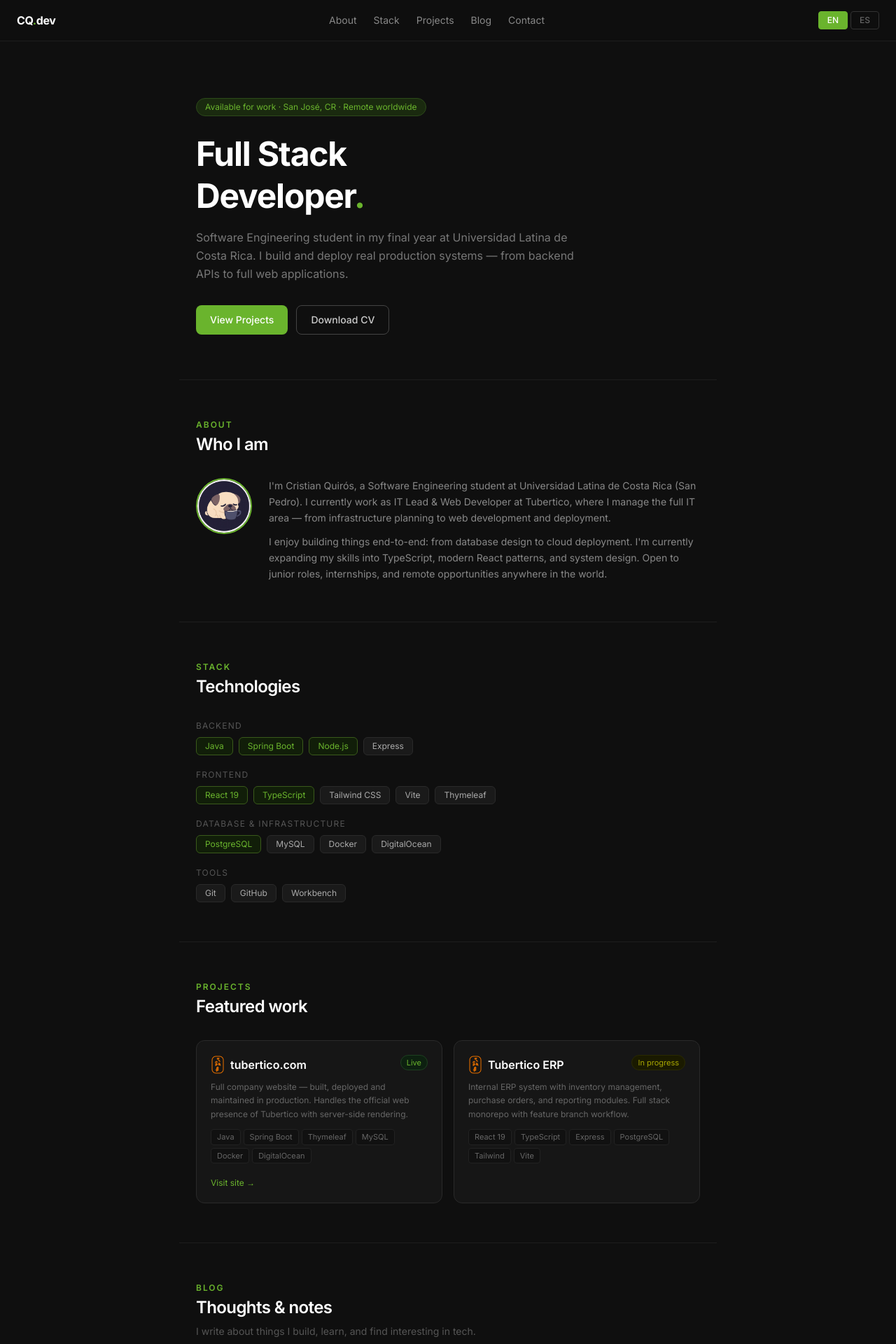
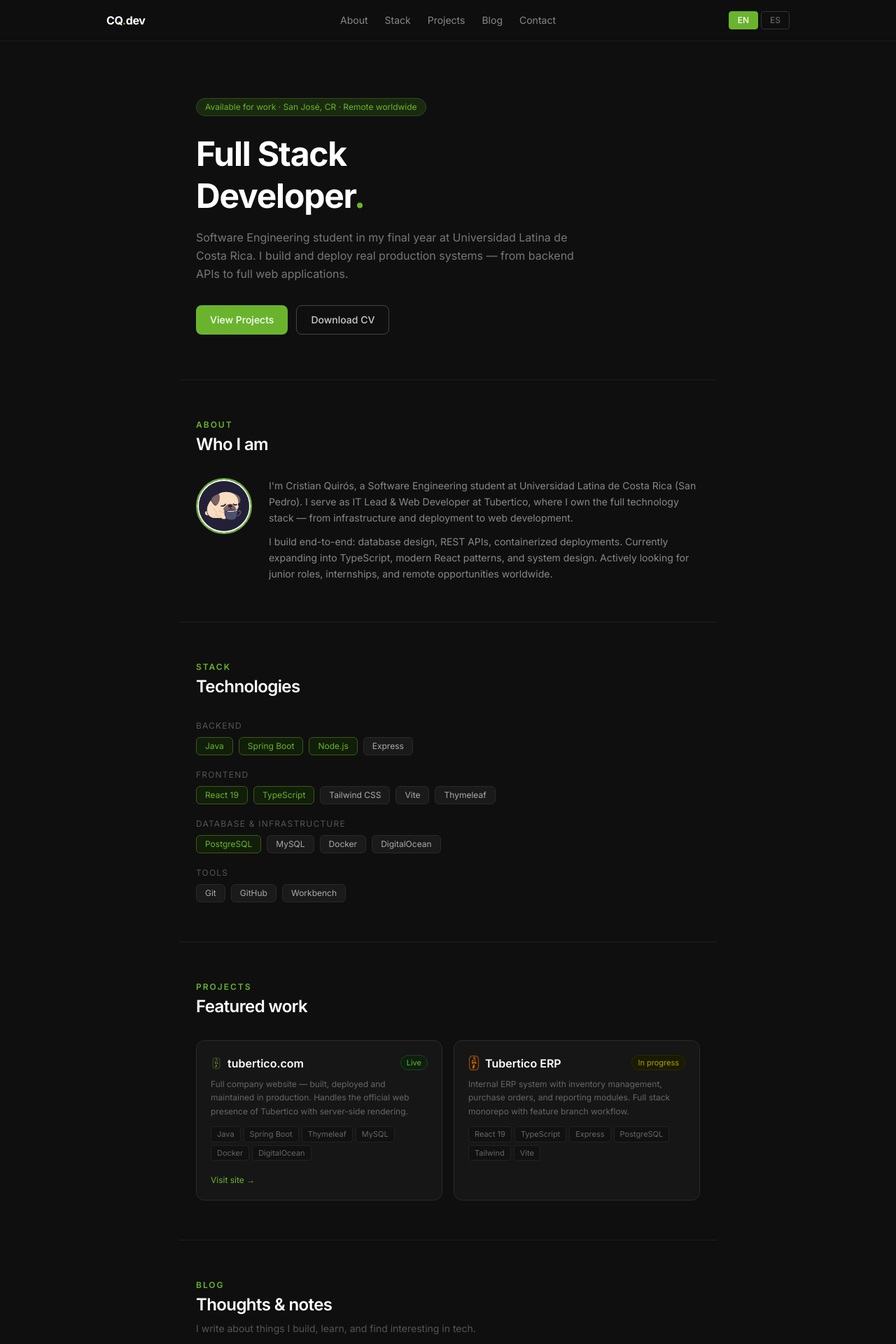
Before and after one commit to CQuiros2/portfolio, a React (Vite) app: page / in a window 1280 px wide. Shown: the top 1920 px of the page at 70% size. Built offline with nearby package versions, Linux system fonts and the light colour scheme.

Commit message:
feat: navbar grid layout, project icons, about copy update

```diff
--- a/src/App.jsx
+++ b/src/App.jsx
@@ -2,6 +2,7 @@ import { useState } from 'react'
 import { content, techStack } from './data'
 import avatar from './assets/avatar.jpg'
 import tuberticoIcon from './assets/tubertico_icon.png'
+import tuberticoIconGreen from './assets/tubertico_icon_green.png'
 
 const GREEN = '#6AB42D'
 
@@ -45,11 +46,12 @@ export default function App() {
     <div className="min-h-screen bg-[#0f0f0f] text-[#e5e5e5] font-sans">
 
       {/* NAV */}
-      <nav className="sticky top-0 z-50 flex justify-between items-center px-6 py-4 border-b border-[#1e1e1e] bg-[#0f0f0f]/90 backdrop-blur-sm">
+      <nav className="sticky top-0 z-50 border-b border-[#1e1e1e] bg-[#0f0f0f]/90 backdrop-blur-sm">
+        <div className="max-w-5xl mx-auto px-6 py-4 grid grid-cols-3 items-center">
           <span className="text-base font-bold tracking-tight text-white">
             CQ<span style={{ color: GREEN }}>.</span>dev
           </span>
-        <div className="hidden md:flex gap-6">
+          <div className="hidden md:flex justify-center gap-6">
             {['about','stack','projects','blog','contact'].map(k => (
               <button key={k} onClick={() => scrollTo(k)}
                 className="text-sm text-[#888] hover:text-[#6AB42D] transition-colors capitalize">
@@ -57,7 +59,7 @@ export default function App() {
               </button>
             ))}
           </div>
-        <div className="flex gap-1">
+          <div className="flex justify-end gap-1">
             {['en','es'].map(l => (
               <button key={l} onClick={() => setLang(l)}
                 className={`text-xs px-3 py-1 rounded border transition-colors uppercase font-medium ${
@@ -68,6 +70,7 @@ export default function App() {
                 {l}
               </button>
             ))}
+          </div>
         </div>
       </nav>
 
@@ -148,9 +151,12 @@ export default function App() {
               <div>
                 <div className="flex justify-between items-start mb-2">
                   <div className="flex items-center gap-2">
-                    {proj.title === 'tubertico.com' || proj.title === 'Tubertico ERP' ? (
-                      <img src={tuberticoIcon} alt="Tubertico" className="w-5 h-7 object-contain" />
-                    ) : null}
+                    {proj.title === 'tubertico.com' && (
+                      <img src={tuberticoIconGreen} alt="" className="w-4 h-6 object-contain" />
+                    )}
+                    {proj.title === 'Tubertico ERP' && (
+                      <img src={tuberticoIcon} alt="" className="w-4 h-6 object-contain" />
+                    )}
                     <span className="text-white font-semibold text-base">{proj.title}</span>
                   </div>
                   <span className={`text-[11px] px-2 py-0.5 rounded-full border ${
--- a/src/data.js
+++ b/src/data.js
@@ -18,8 +18,8 @@ export const content = {
     about: {
       label: 'About',
       title: 'Who I am',
-      p1: "I'm Cristian Quirós, a Software Engineering student at Universidad Latina de Costa Rica (San Pedro). I currently work as IT Lead & Web Developer at Tubertico, where I manage the full IT area — from infrastructure planning to web development and deployment.",
-      p2: "I enjoy building things end-to-end: from database design to cloud deployment. I'm currently expanding my skills into TypeScript, modern React patterns, and system design. Open to junior roles, internships, and remote opportunities anywhere in the world.",
+      p1: "I'm Cristian Quirós, a Software Engineering student at Universidad Latina de Costa Rica (San Pedro). I serve as IT Lead & Web Developer at Tubertico, where I own the full technology stack — from infrastructure and deployment to web development.",
+      p2: "I build end-to-end: database design, REST APIs, containerized deployments. Currently expanding into TypeScript, modern React patterns, and system design. Actively looking for junior roles, internships, and remote opportunities worldwide.",
     },
     stack: {
       label: 'Stack',
@@ -96,8 +96,8 @@ export const content = {
     about: {
       label: 'Sobre mí',
       title: 'Quién soy',
-      p1: "Soy Cristian Quirós, estudiante de Ingeniería del Software en la Universidad Latina de Costa Rica (Sede San Pedro). Actualmente trabajo como IT Lead & Web Developer en Tubertico, donde soy responsable de toda el área tecnológica — desde la infraestructura hasta el desarrollo y despliegue web.",
-      p2: "Me gusta construir cosas de punta a punta: desde el diseño de la base de datos hasta el despliegue en la nube. Actualmente estoy ampliando mis habilidades en TypeScript, patrones modernos de React y diseño de sistemas. Abierto a roles junior, prácticas y trabajo remoto en cualquier parte del mundo.",
+      p1: "Soy Cristian Quirós, estudiante de Ingeniería del Software en la Universidad Latina de Costa Rica (Sede San Pedro). Me desempeño como IT Lead & Web Developer en Tubertico, donde soy dueño del stack tecnológico completo — desde la infraestructura y el despliegue hasta el desarrollo web.",
+      p2: "Construyo de punta a punta: diseño de base de datos, APIs REST, despliegues con Docker. Actualmente ampliando mis habilidades en TypeScript, React moderno y diseño de sistemas. En búsqueda activa de roles junior, prácticas y trabajo remoto en cualquier parte del mundo.",
     },
     stack: {
       label: 'Stack',
```
Also changed, not shown: public/favicon.png. Lines whose indentation alone changed are shown as unchanged.
